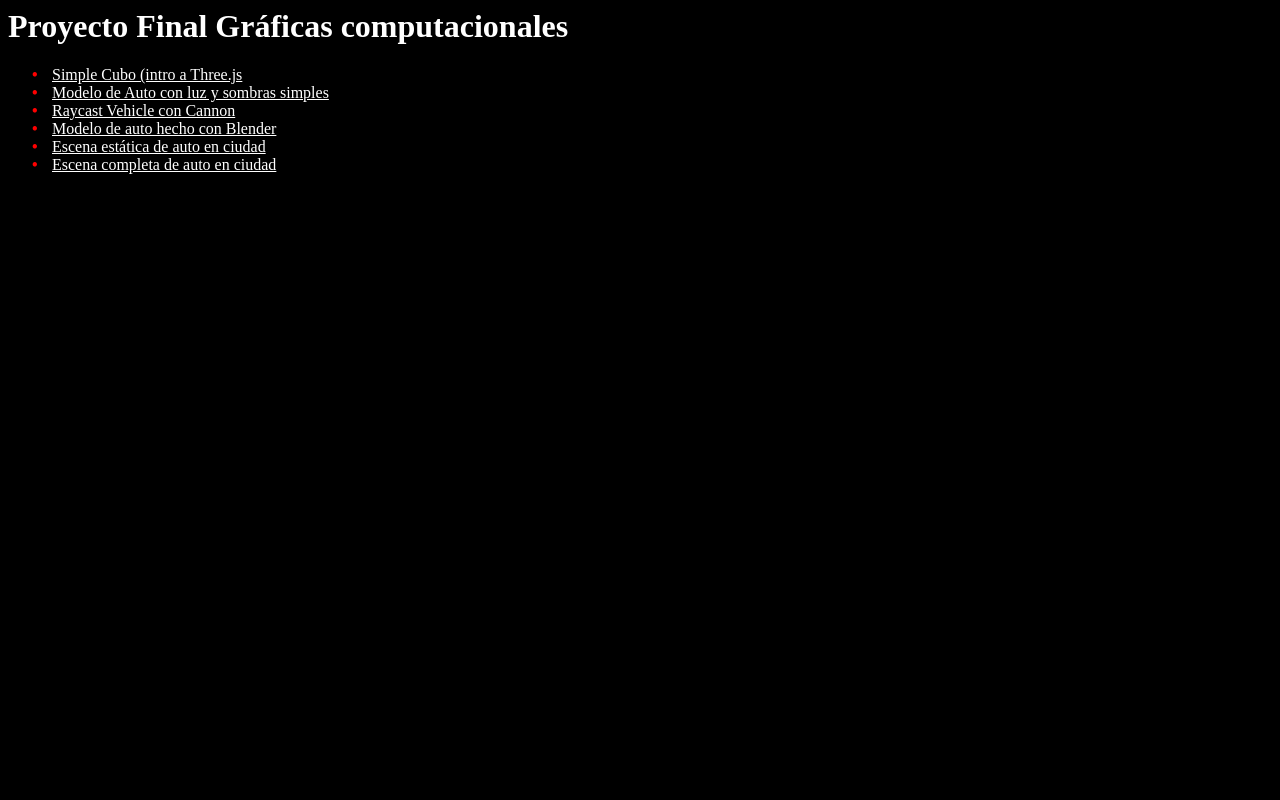
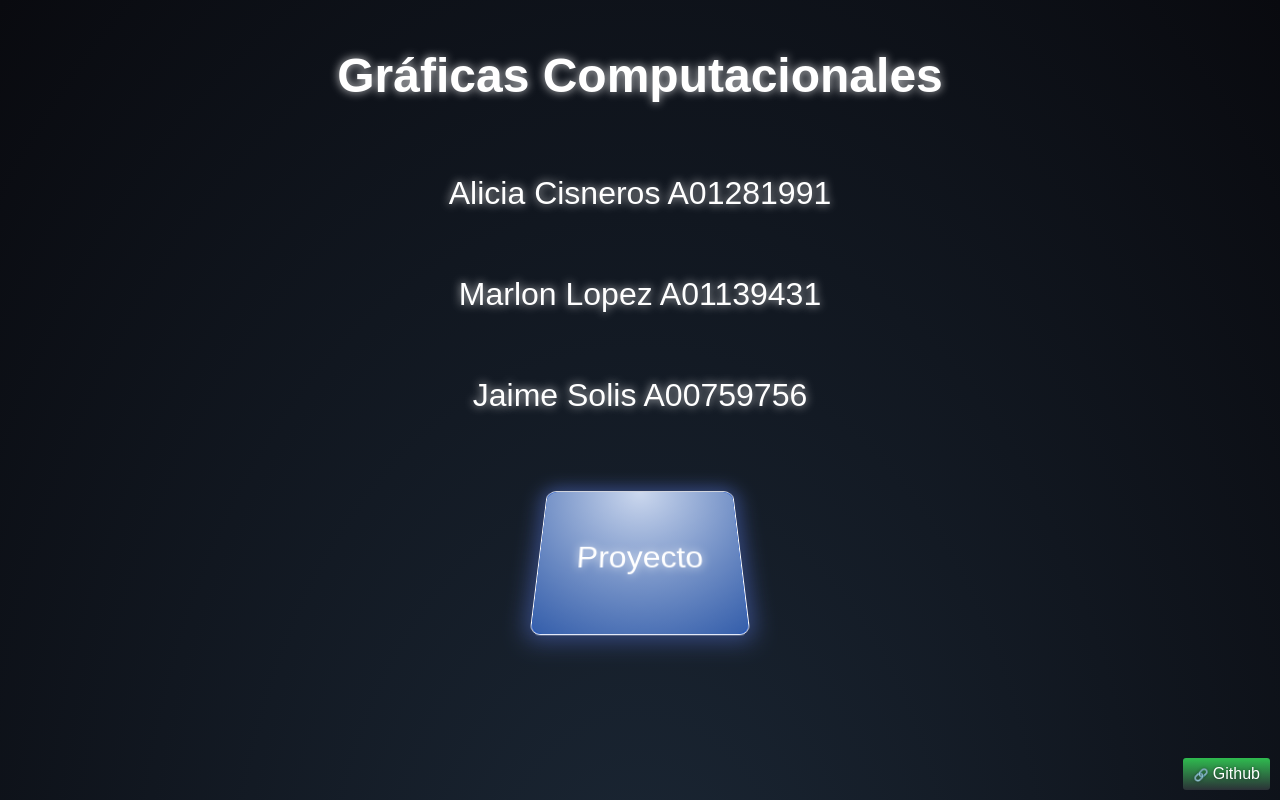
Before and after one commit to JaimeSolisS/CarSimulation-Threejs, a website: page public/index.html in a window 1280 px wide. Shown: the top 800 px of the page. Drawn offline with Linux system fonts and the light colour scheme; grey boxes are pictures that could not be loaded.

Commit message:
Feat cool index

```diff
--- a/public/index.html
+++ b/public/index.html
@@ -2,55 +2,224 @@
 
 <head>
     <title>Proyecto TC3022</title>
+
     <style>
-        ul {
-            list-style: none;
+        /* css based on https://codepen.io/jouanmarcel/pen/NLgVjm */
+
+        body {
+            font-family: "Raleway", sans-serif;
+            background-image: radial-gradient(circle at center, #899dc4, #495d84);
+            background-size: cover;
+            background-repeat: no-repeat;
+            background: radial-gradient(ellipse at bottom, #1b2735, #090a0f);
+            font-weight: 300;
         }
 
-        ul li::before {
-            content: "\2022";
-            color: red;
-            font-weight: bold;
-            display: inline-block;
-            width: 1em;
-            margin-left: -1em;
+        .container {
+            height: 100%;
+            overflow: hidden;
+            display: flex;
+            justify-content: center;
+            align-items: center;
+            font-weight: 300;
+        }
+
+        .all {
+            display: flex;
+            perspective: 10px;
+            transform: perspective(300px) rotateX(20deg);
+            will-change: perspective;
+            perspective-origin: center center;
+            transition: all 1.3s ease-out;
+            justify-content: center;
+            transform-style: preserve-3d;
+        }
+
+        .all:hover {
+            perspective: 1000px;
+            transition: all 1.3s ease-in;
+            transform: perspective(10000px) rotateX(0deg);
+        }
+
+        .all:hover .text {
+            opacity: 1;
+        }
+
+        .all:hover>div {
+            opacity: 1;
+            transition-delay: 0s;
+        }
+
+        .all:hover .explainer {
+            opacity: 0;
+        }
+
+        .left,
+        .center,
+        .right,
+        .lefter,
+        .righter {
+            width: 200px;
+            height: 150px;
+            transform-style: preserve-3d;
+            border-radius: 10px;
+            border: 1px solid #fff;
+            box-shadow: 0 0 20px 5px rgba(100, 136, 255, 0.4);
+            opacity: 0;
+            transition: all 0.3s ease;
+            transition-delay: 1s;
+            position: relative;
+            background-position: center center;
+            background-size: contain;
+            background-repeat: no-repeat;
+            background-color: #58d;
+            cursor: pointer;
+            background-blend-mode: color-burn;
+        }
+
+        .left:hover,
+        .center:hover,
+        .right:hover,
+        .lefter:hover,
+        .righter:hover {
+            box-shadow: 0 0 30px 10px rgba(100, 144, 255, 0.6);
+            background-color: rgb(204, 222, 255);
+        }
+
+        .text {
+            transform: translateY(30px);
+            opacity: 0;
+            transition: all 0.3s ease;
+            bottom: 0;
+            left: 5px;
+            position: absolute;
+            will-change: transform;
+            color: #fff;
+            text-shadow: 0 0 5px rgba(100, 154, 255, 0.6);
+        }
+
+        .lefter {
+            transform: translateX(-60px) translateZ(-50px) rotateY(-10deg);
+            background-image: url(https://cdn0.iconfinder.com/data/icons/shape-1/20/cube-512.png);
+        }
+
+        .left {
+            transform: translateX(-30px) translateZ(-25px) rotateY(-5deg);
+            background-image: url(https://cdn1.iconfinder.com/data/icons/airline-flight-booking-mobile-app/16/car-travel-rental-transportation-taxi-512.png);
+        }
+
+        .center {
+            opacity: 1;
+            background-image: url(https://cdn4.iconfinder.com/data/icons/logos-brands-5/24/blender-512.png);
+        }
+
+        .right {
+            transform: translateX(30px) translateZ(-25px) rotateY(5deg);
+            background-image: url(https://cdn2.iconfinder.com/data/icons/bitsies/128/City-512.png);
+        }
+
+        .righter {
+            transform: translateX(60px) translateZ(-50px) rotateY(10deg);
+            background-image: url(https://cdn2.iconfinder.com/data/icons/icontober/64/Inkcontober_Furious-512.png);
+        }
+
+        .explainer {
+            font-weight: 300;
+            font-size: 2rem;
+            color: #fff;
+            transition: all 0.6s ease;
+            width: 100%;
+            height: 100%;
+            background-color: #303050;
+            background-image: radial-gradient( circle at center top, rgb(204, 216, 238), rgb(51, 93, 170));
+            border-radius: 10px;
+            text-shadow: 0 0 10px rgba(255, 255, 255, 0.8);
+            display: flex;
+            justify-content: center;
+            align-items: center;
+        }
+
+        .title {
+            height: 20%;
+            font-weight: 300;
+            font-size: 2rem;
+            color: #fff;
+            transition: all 0.6s ease;
+            width: 100%;
+            border-radius: 10px;
+            text-shadow: 0 0 10px rgba(255, 255, 255, 0.8);
+            display: flex;
+            flex-direction: column;
+            flex-wrap: nowrap;
+            justify-content: flex-start;
+            align-items: center;
+            align-content: stretch;
+        }
+
+        .ref {
+            background-color: #000;
+            background-image: linear-gradient(to bottom, #2fbb4f, #2b3137);
+            border-radius: 3px;
+            padding: 7px 10px;
+            position: absolute;
+            font-size: 16px;
+            bottom: 10px;
+            right: 10px;
+            color: #fff;
+            text-decoration: none;
+            text-shadow: 0 0 3px rgba(0, 0, 0, 0.4);
+        }
+
+        .ref::first-letter {
+            font-size: 12px;
+        }
+
+        .link {
+            position: absolute;
+            top: 0px;
+            left: 0px;
+            width: 100%;
+            height: 100%;
+            display: inline;
         }
     </style>
 </head>
 
-<body style="background-color: black">
-    <h1 style="color: white">Proyecto Final Gráficas computacionales</h1>
+<body>
+    <div class="title">
+        <h2>Gráficas Computacionales</h2>
+        <p>Alicia Cisneros A01281991</p>
+        <p>Marlon Lopez A01139431</p>
+        <p>Jaime Solis A00759756</p>
+    </div>
+    <div class="container">
+        <div class="all">
+            <div class="lefter">
+                <div class="text">Cubo (intro a Three.js)</div>
+                <a class="link" href="/v0/index.html"></a>
+            </div>
 
-    <ul>
-        <li>
-            <a href="/v0/index.html" style="color: white">Simple Cubo (intro a Three.js</a
-        >
-      </li>
-      <li>
-        <a href="/v1/index.html" style="color: white"
-          >Modelo de Auto con luz y sombras simples</a
-        >
-      </li>
-      <li>
-        <a href="/v2/index.html" style="color: white"
-          >Raycast Vehicle con Cannon</a
-        >
-      </li>
-      <li>
-        <a href="/v3/index.html" style="color: white"
-          >Modelo de auto hecho con Blender</a
-        >
-      </li>
-      <li>
-        <a href="/v4/index.html" style="color: white"
-          >Escena estática de auto en ciudad</a
-        >
-      </li>
-      <li>
-        <a href="/v5/index.html" style="color: white"
-          >Escena completa de auto en ciudad</a
-        >
-      </li>
-    </ul>
+            <div class="left">
+                <div class="text">Car Demo (Cannon.js)</div>
+                <a class="link" href="/v2/index.html"></a>
+            </div>
+            <div class="center">
+                <div class="explainer">Proyecto</div>
+                <div class="text">Modelo Blender</div>
+                <a class="link" href="/v3/index.html"></a>
+            </div>
+            <div class="right">
+                <div class="text">Escena Estática</div>
+                <a class="link" href="/v4/index.html"></a>
+            </div>
+            <div class="righter">
+                <div class="text">Escena Completa</div>
+                <a class="link" href="/v5/index.html"></a>
+            </div>
+        </div>
+    </div>
+
+    <a href="https://github.com/JaimeSolisS/TC3022_Final_Project" class="ref">🔗 Github</a
+    >
   </body>
 </html>
```
